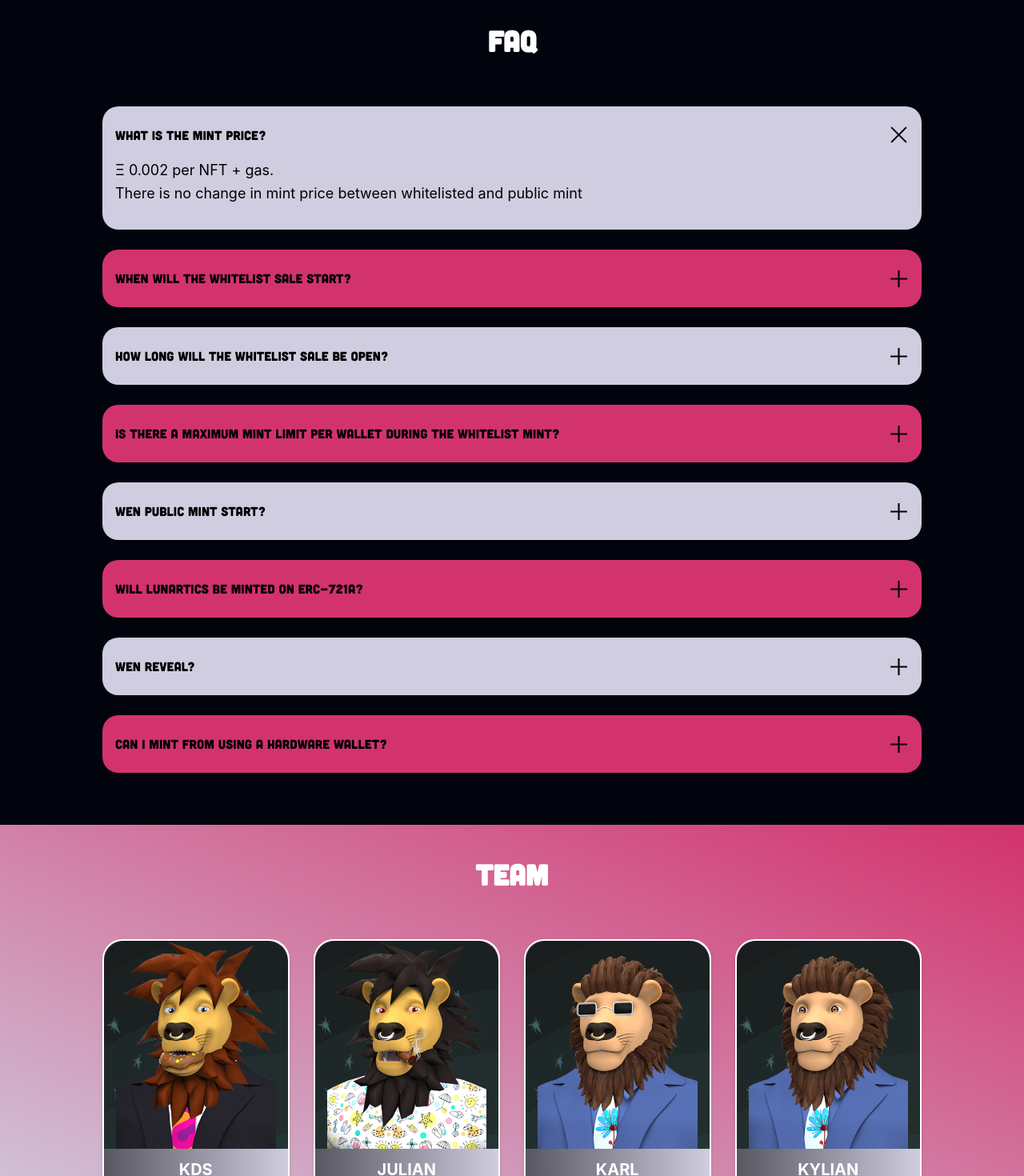
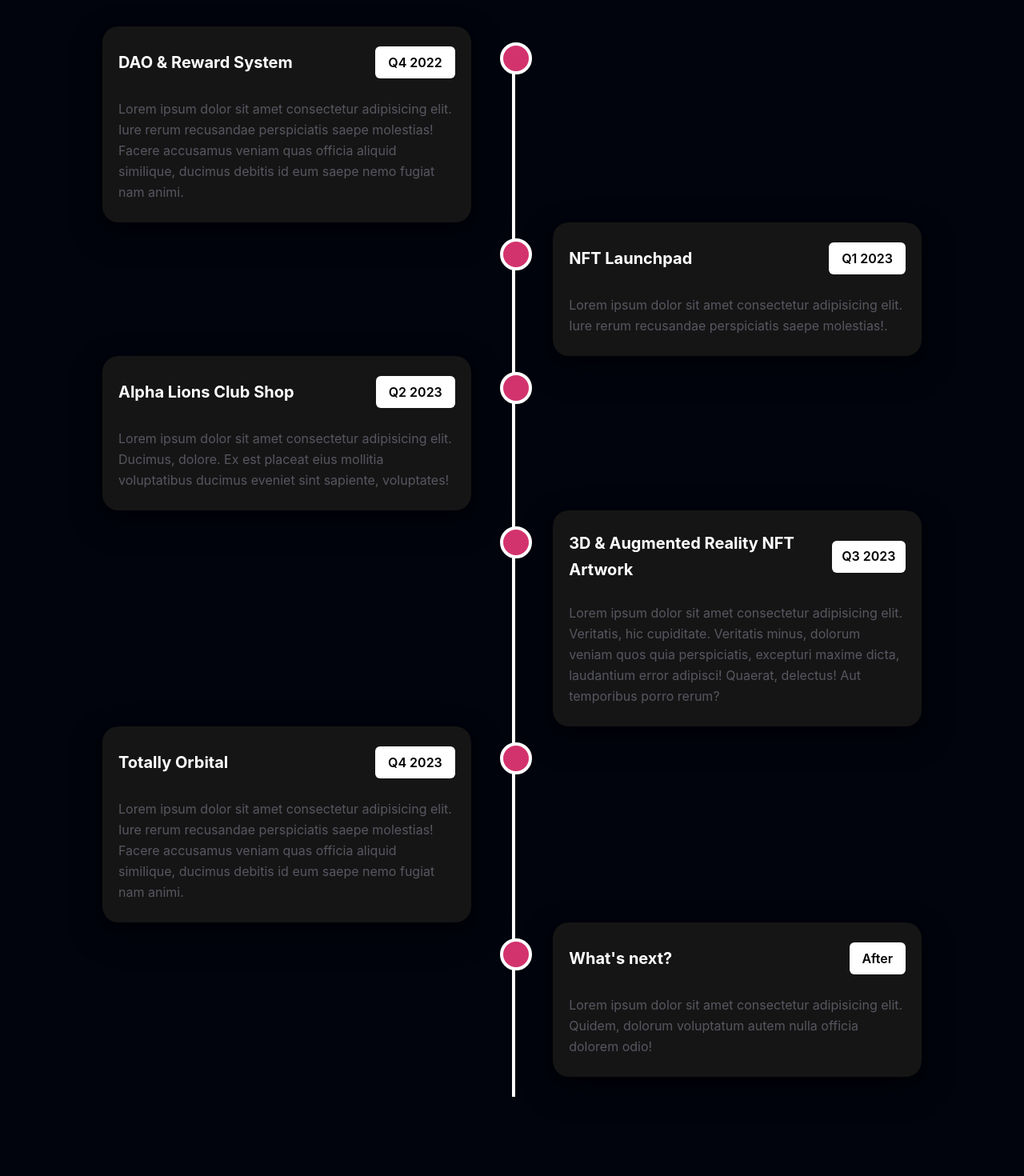
Before and after one commit to Kds-JS/NFT-landing-page, a React (Create React App) app: page / in a window 1280 px wide. Shown: the part 1660-3130 px from the top of the page at 80% size. Built offline with nearby package versions, Linux system fonts and the light colour scheme.

Commit message:
update animation

```diff
--- a/src/Components/Roadmap.js
+++ b/src/Components/Roadmap.js
@@ -1,12 +1,125 @@
-import { Box, Heading } from '@chakra-ui/react';
+import { Box, Button, Center, Flex, Heading, Text } from '@chakra-ui/react';
 import React from 'react';
+import { motion} from "framer-motion";
+
 
 const Roadmap = () => {
     return (
-        <Box px={{base: "5%", md:"7%", lg: "10%"}} py='40px'>
+        <Box px={{base: "5%", md:"7%", lg: "10%"}} py={{base: '70px', md:'150px'}}>
             <Heading color="white" mb="60px" textAlign="center">Roadmap</Heading>
 
-            <Box>description</Box>
+            <Box position="relative">
+
+                <Box h="100%" position="absolute" left={{base: '10px', md:'50%'}} top="25px" w="4px" bg="white"></Box>
+
+                <Flex justify="flex-start" position="relative" as={motion.div}
+                 initial={{
+                    opacity: 0,
+                    translateX: -100,
+                  }}
+                  whileInView={{ opacity: 1, translateX: 0, translateY: 0}}
+                  transition={{ duration: 5, delay:  2}}
+                >
+
+                    <Center boxSize="40px" bg="primary.500" borderRadius="full" position="absolute" top="20px" left={{base: "-6px", md:"47.5%", lg:"47.8%", xl: "48.5%"}} border="4px" borderColor="white" ></Center>
+                    <Box w={{base: '100%', md: "45%"}} bg="#151515" borderRadius="20px" boxShadow="dark-lg" py="25px" px="20px" ml={{base: "45px", md:"0"}} mb={{base: "25px", md:"0"}}>
+                        <Flex justify="space-between" align="center">
+                            <Text fontSize="20px" fontWeight="bold" color="white">DAO & Reward System</Text>
+                            <Button bg="white" color="black" _hover={{bg: "white"}}>Q4 2022</Button>
+                        </Flex>
+                        <Text mt="25px">Lorem ipsum dolor sit amet consectetur adipisicing elit. Iure rerum recusandae perspiciatis saepe molestias! Facere accusamus veniam quas officia aliquid similique, ducimus debitis id eum saepe nemo fugiat nam animi.</Text>
+                    </Box>
+                </Flex>
+
+                <Flex justify="flex-end" position="relative" as={motion.div}
+                 initial={{
+                    opacity: 0,
+                    translateX: -100,
+                  }}
+                  whileInView={{ opacity: 1, translateX: 0, translateY: 0}}
+                  transition={{ duration: 5, delay:  2}} >
+                    <Center boxSize="40px" bg="primary.500" borderRadius="full" position="absolute" top="20px" left={{base: "-6px", md:"47.5%", lg:"47.8%", xl: "48.5%"}} border="4px" borderColor="white" ></Center>
+                    <Box w={{base: '100%', md: "45%"}} bg="#151515" borderRadius="20px" boxShadow="dark-lg" py="25px" px="20px"  ml={{base: "45px", md:"0"}} mb={{base: "25px", md:"0"}}>
+
+                        <Flex justify="space-between" align="center">
+                            <Text fontSize="20px" fontWeight="bold" color="white">NFT Launchpad</Text>
+                            <Button bg="white" color="black" _hover={{bg: "white"}}>Q1 2023</Button>
+                        </Flex>
+                        <Text mt="25px">Lorem ipsum dolor sit amet consectetur adipisicing elit. Iure rerum recusandae perspiciatis saepe molestias!.</Text>
+                    </Box>
+                </Flex>
+
+                <Flex justify="flex-start" position="relative" as={motion.div}
+                 initial={{
+                    opacity: 0,
+                    translateX: -100,
+                  }}
+                  whileInView={{ opacity: 1, translateX: 0, translateY: 0}}
+                  transition={{ duration: 5, delay:  2}}>
+                    <Center boxSize="40px" bg="primary.500" borderRadius="full" position="absolute" top="20px" left={{base: "-6px", md:"47.5%", lg:"47.8%", xl: "48.5%"}} border="4px" borderColor="white" ></Center>
+                    <Box w={{base: '100%', md: "45%"}} bg="#151515" borderRadius="20px" boxShadow="dark-lg" py="25px" px="20px" ml={{base: "45px", md:"0"}} mb={{base: "25px", md:"0"}}>
+                        <Flex justify="space-between" align="center">
+                            <Text fontSize="20px" fontWeight="bold" color="white">Alpha Lions Club Shop</Text>
+                            <Button bg="white" color="black" _hover={{bg: "white"}}>Q2 2023</Button>
+                        </Flex>
+                        <Text mt="25px">Lorem ipsum dolor sit amet consectetur adipisicing elit. Ducimus, dolore. Ex est placeat eius mollitia voluptatibus ducimus eveniet sint sapiente, voluptates!</Text>
+                    </Box>
+                </Flex>
+
+                <Flex justify="flex-end" position="relative" as={motion.div}
+                 initial={{
+                    opacity: 0,
+                    translateX: -100,
+                  }}
+                  whileInView={{ opacity: 1, translateX: 0, translateY: 0}}
+                  transition={{ duration: 5, delay:  2}}>
+                    <Center boxSize="40px" bg="primary.500" borderRadius="full" position="absolute" top="20px" left={{base: "-6px", md:"47.5%", lg:"47.8%", xl: "48.5%"}} border="4px" borderColor="white" ></Center>
+                    <Box w={{base: '100%', md: "45%"}} bg="#151515" borderRadius="20px" boxShadow="dark-lg" py="25px" px="20px"  ml={{base: "45px", md:"0"}} mb={{base: "25px", md:"0"}}>
+
+                        <Flex justify="space-between" align="center">
+                            <Text fontSize="20px" fontWeight="bold" color="white">3D & Augmented Reality NFT Artwork</Text>
+                            <Button bg="white" color="black" _hover={{bg: "white"}}>Q3 2023</Button>
+                        </Flex>
+                        <Text mt="25px">Lorem ipsum dolor sit amet consectetur adipisicing elit. Veritatis, hic cupiditate. Veritatis minus, dolorum veniam quos quia perspiciatis, excepturi maxime dicta, laudantium error adipisci! Quaerat, delectus! Aut temporibus porro rerum?</Text>
+                    </Box>
+                </Flex>
+
+                <Flex justify="flex-start" position="relative" as={motion.div}
+                 initial={{
+                    opacity: 0,
+                    translateX: -100,
+                  }}
+                  whileInView={{ opacity: 1, translateX: 0, translateY: 0}}
+                  transition={{ duration: 5, delay:  2}}>
+                    <Center boxSize="40px" bg="primary.500" borderRadius="full" position="absolute" top="20px" left={{base: "-6px", md:"47.5%", lg:"47.8%", xl: "48.5%"}} border="4px" borderColor="white" ></Center>
+                    <Box w={{base: '100%', md: "45%"}} bg="#151515" borderRadius="20px" boxShadow="dark-lg" py="25px" px="20px" ml={{base: "45px", md:"0"}} mb={{base: "25px", md:"0"}}>
+                        <Flex justify="space-between" align="center">
+                            <Text fontSize="20px" fontWeight="bold" color="white">Totally Orbital</Text>
+                            <Button bg="white" color="black" _hover={{bg: "white"}}>Q4 2023</Button>
+                        </Flex>
+                        <Text mt="25px">Lorem ipsum dolor sit amet consectetur adipisicing elit. Iure rerum recusandae perspiciatis saepe molestias! Facere accusamus veniam quas officia aliquid similique, ducimus debitis id eum saepe nemo fugiat nam animi.</Text>
+                    </Box>
+                </Flex>
+
+                <Flex justify="flex-end" position="relative" as={motion.div}
+                 initial={{
+                    opacity: 0,
+                    translateX: -100,
+                  }}
+                  whileInView={{ opacity: 1, translateX: 0, translateY: 0}}
+                  transition={{ duration: 5, delay:  2}}>
+                    <Center boxSize="40px" bg="primary.500" borderRadius="full" position="absolute" top="20px" left={{base: "-6px", md:"47.5%", lg:"47.8%", xl: "48.5%"}} border="4px" borderColor="white" ></Center>
+                    <Box w={{base: '100%', md: "45%"}} bg="#151515" borderRadius="20px" boxShadow="dark-lg" py="25px" px="20px"  ml={{base: "45px", md:"0"}} mb={{base: "25px", md:"0"}}>
+
+                        <Flex justify="space-between" align="center">
+                            <Text fontSize="20px" fontWeight="bold" color="white">What's next?</Text>
+                            <Button bg="white" color="black" _hover={{bg: "white"}}>After</Button>
+                        </Flex>
+                        <Text mt="25px">Lorem ipsum dolor sit amet consectetur adipisicing elit. Quidem, dolorum voluptatum autem nulla officia dolorem odio!</Text>
+                    </Box>
+                </Flex>
+
+            </Box>
         </Box>
     );
 };
--- a/src/Components/Team.js
+++ b/src/Components/Team.js
@@ -6,69 +6,68 @@ import img2 from '../images/326.png';
 import img3 from '../images/105.png';
 import img4 from '../images/151.png';
 
+import { motion } from 'framer-motion';
+
 const Team = () => {
+
+    const team = [
+        {
+            name: 'KDS',
+            img: img1,
+            job: 'Smart Contract Developer'
+        },
+        {
+            name: 'JULIAN',
+            img: img2,
+            job: 'Frontend Developer'
+        },
+        {
+            name: 'KARL',
+            img: img3,
+            job: '2D & 3D Designer'
+        },
+        {
+            name: 'KYLIAN',
+            img: img4,
+            job: 'Business Developer'
+        }
+    ]
+
+
     return (
         <Box px={{base: "5%", md:"7%", lg: "10%"}} py='40px' bgGradient='linear(to-tr, primary.900, primary.500)'>
             <Heading color="white" mb="60px" textAlign="center">Team</Heading>
 
             <Grid templateColumns={{base: 'repeat(1, 1fr)', md: 'repeat(3, 1fr)', lg: 'repeat(4, 1fr)'}} gap="30px">
 
-                <Box boxShadow="md" h='350px' bgGradient='linear(to-r, secondary.800, primary.900)' border="2px" borderColor="white" borderRadius="25px">
-                    <Image src={img1} h="75%" w="100%" objectFit="cover" px="15px" bgImage={bgTeam} borderRadius="25px 25px 0 0"/>
+                {team.map((member, index) => (
+
+                <Box key={index} boxShadow="md" h='350px' bgGradient='linear(to-r, secondary.800, primary.900)' border="2px" borderColor="white" borderRadius="25px" as={motion.div}
+                initial={{ opacity: 0, y: 20}}
+                    whileInView={{ opacity: 1, y:0}}
+                    transition={{
+                        duration: 0.5,
+                        delay: 0.2 * (index + 1)
+                    }}
+                >
+                    <Box h="75%" overflow="hidden" borderRadius="25px 25px 0 0">
+                    <Image src={member.img} w="100%" h="100%" objectFit="cover" px="15px" bgImage={bgTeam} borderRadius="25px 25px 0 0" transform="scale(1)"
+                    transition= "0.3s ease-in-out"
+                    _hover={{transform: "scale(1.1)"}}/>
+                    </Box>
 
                     <Box py="10px" h='25%' color="white" textAlign="center" fontSize="20px" >
                         <Text fontWeight="bold">
-                         KDS
+                            {member.name}
                         </Text>
 
                         <Text>
-                        Smart Contract Developer
+                            {member.job}
                         </Text>
                     </Box>
                 </Box>
 
-                <Box boxShadow="md" h='350px' bgGradient='linear(to-r, secondary.800, primary.900)' border="2px" borderColor="white" borderRadius="25px">
-                    <Image src={img2} h="75%" w="100%" objectFit="cover" px="15px" bgImage={bgTeam} borderRadius="25px 25px 0 0"/>
-
-                    <Box py="10px" h='25%' color="white" textAlign="center" fontSize="20px" >
-                        <Text fontWeight="bold">
-                         JULIAN
-                        </Text>
-
-                        <Text>
-                        web3 Developer
-                        </Text>
-                    </Box>
-                </Box>
-
-                <Box boxShadow="md" h='350px' bgGradient='linear(to-r, secondary.800, primary.900)' border="2px" borderColor="white" borderRadius="25px">
-                    <Image src={img3} h="75%" w="100%" objectFit="cover" px="15px" bgImage={bgTeam} borderRadius="25px 25px 0 0"/>
-
-                    <Box py="10px" h='25%' color="white" textAlign="center" fontSize="20px" >
-                        <Text fontWeight="bold">
-                         KARL
-                        </Text>
-
-                        <Text>
-                        2D & 3D Designer
-                        </Text>
-                    </Box>
-                </Box>
-
-                <Box boxShadow="md" h='350px' bgGradient='linear(to-r, secondary.800, primary.900)' border="2px" borderColor="white" borderRadius="25px">
-                    <Image src={img4} h="75%" w="100%" objectFit="cover" px="15px" bgImage={bgTeam} borderRadius="25px 25px 0 0"/>
-
-                    <Box py="10px" h='25%' color="white" textAlign="center" fontSize="20px" >
-                        <Text fontWeight="bold">
-                         KYLIAN
-                        </Text>
-
-                        <Text>
-                        Business Developer
-                        </Text>
-                    </Box>
-                </Box>
-
+                ))}
 
             </Grid>
         </Box>
--- a/src/Styles/Home.module.css
+++ b/src/Styles/Home.module.css
@@ -17,6 +17,7 @@ h1,h2,h3{
     bottom: 0;
     left: 37%;
 }
+
 
 @media screen and (max-width: 992px) {
         .heroImage{
```
